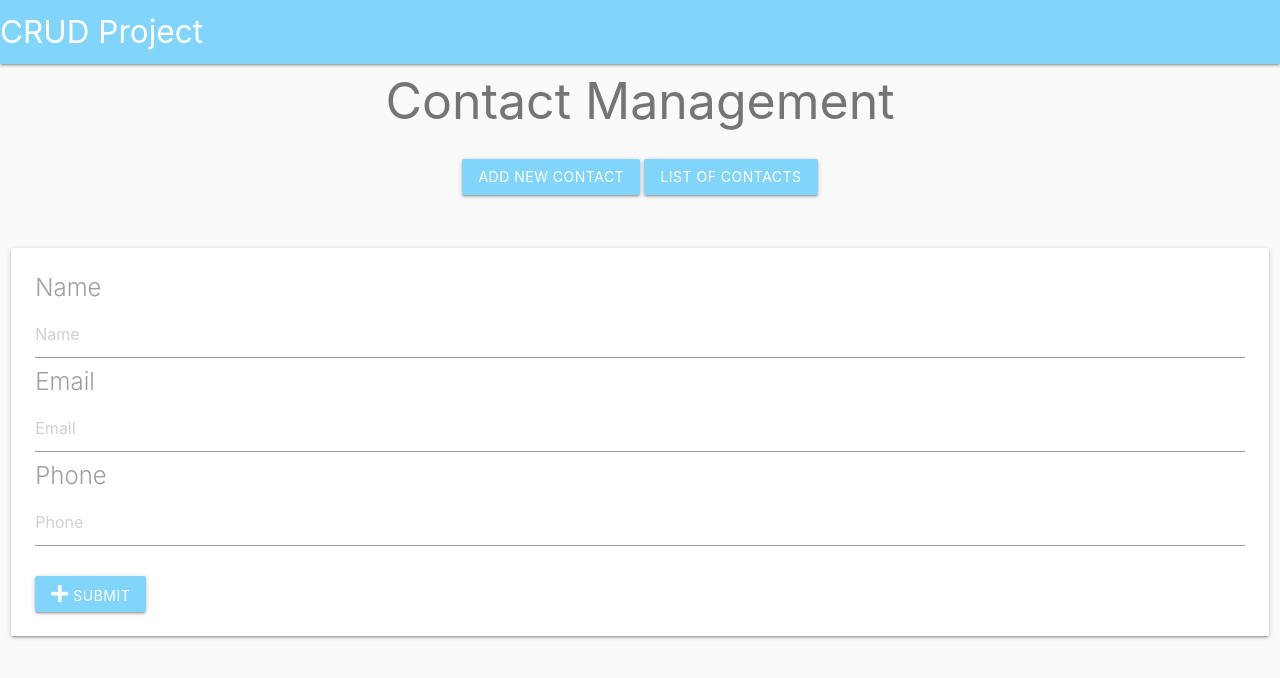
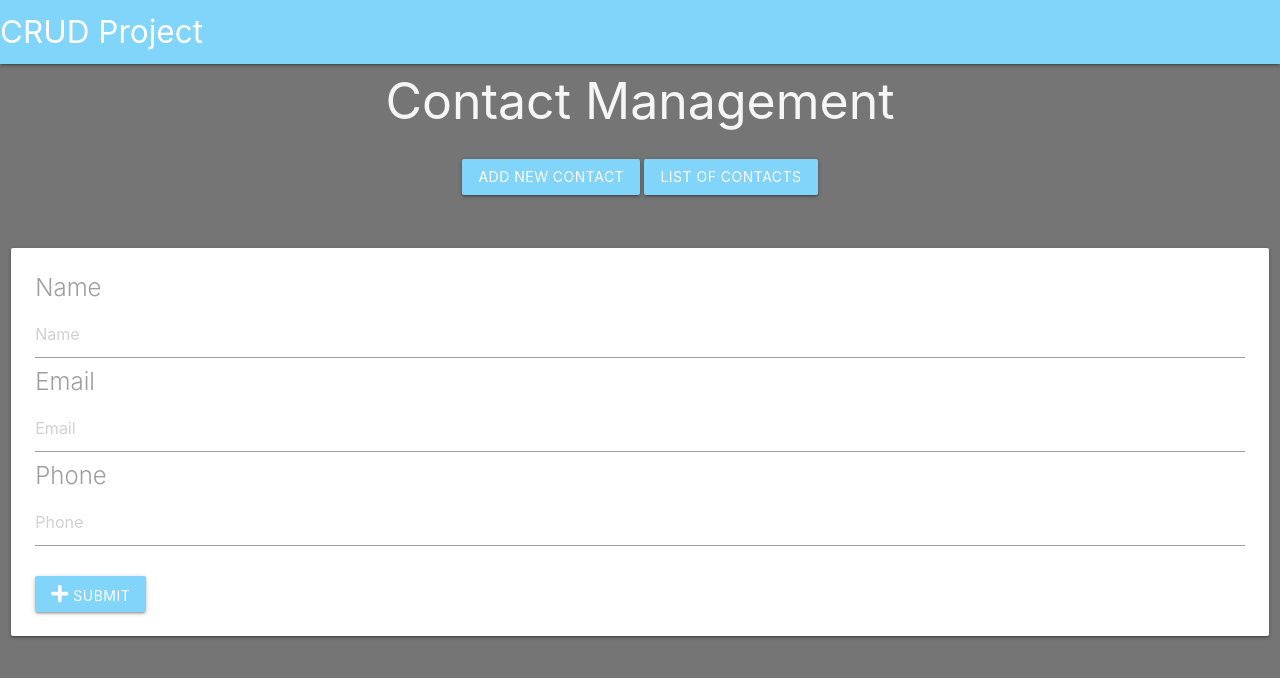
Before and after one commit to seanxdon/CRUDProject, a plain HTML site: page public/index.html in a window 1280 px wide. Drawn offline with nearby package versions, Linux system fonts and the light colour scheme; some packages are replaced by stand-ins of ours; no server answers; a script that the page names is missing.

Commit message:
finalCommit

```diff
--- a/public/index.html
+++ b/public/index.html
@@ -9,14 +9,14 @@
   <title>CRUD Project</title>
 </head>
 
-<body class="grey lighten-5" onload="readName()">
+<body class="grey darken-1" onload="readName()">
   <nav>
     <div class="#00c853 nav-wrapper light-blue lighten-3">
       <a style="text-align: center" class="brand-logo">CRUD Project</a>
     </div>
   </nav>
 <div class="row">
-  <div style=" color: #757575; text-align: center; font-size: 50px" class="col s12">Contact Management</div>
+  <div style=" color: #f5f5f5; text-align: center; font-size: 50px" class="col s12">Contact Management</div>
 </div>
 <div class="tab center-align">
   <button class="tablinks waves-effect waves-light btn light-blue lighten-3" onclick="openTab(event, 'add')">Add New Contact</button>
--- a/public/main.js
+++ b/public/main.js
@@ -77,7 +77,7 @@ function readName(){
   });
 }
 
-
+// ************* ADD NAME SECTION *********//
 
 function readAdd(){
   var name= firebase.database().ref("names/");
```
